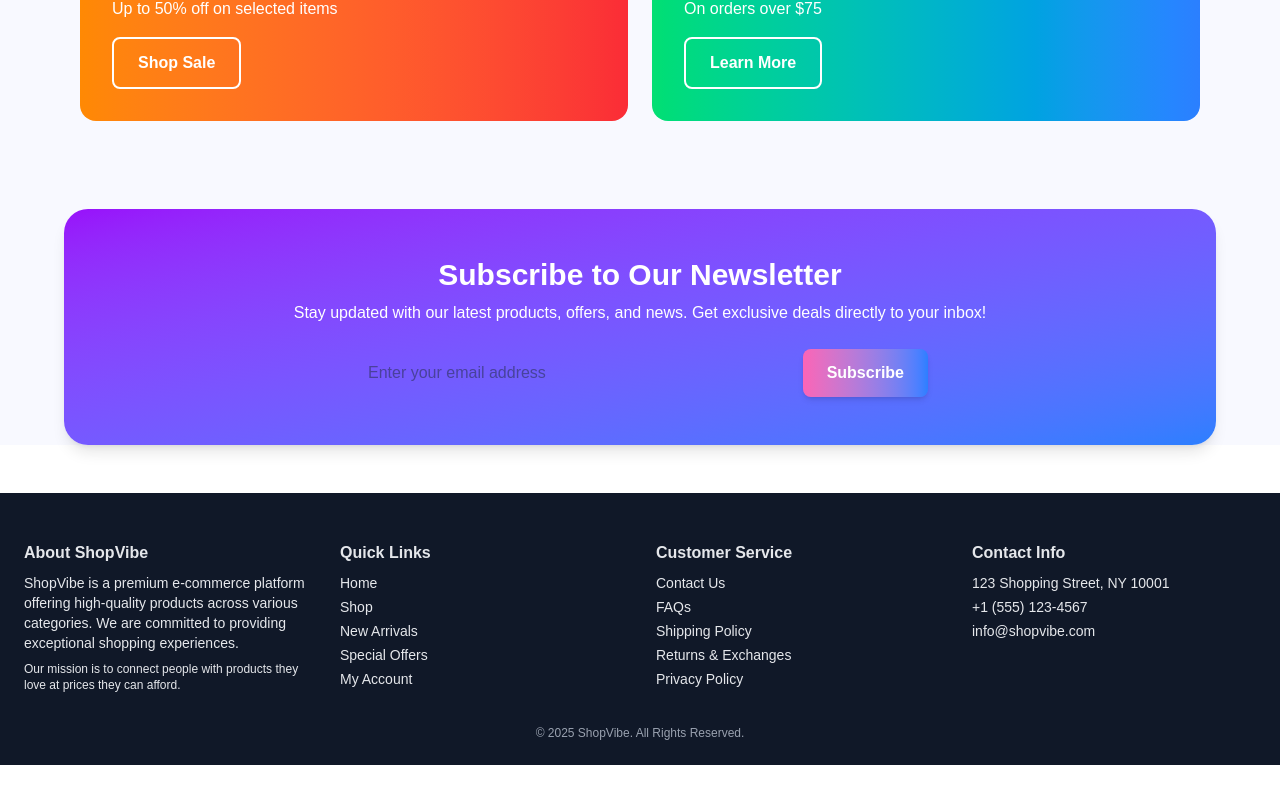
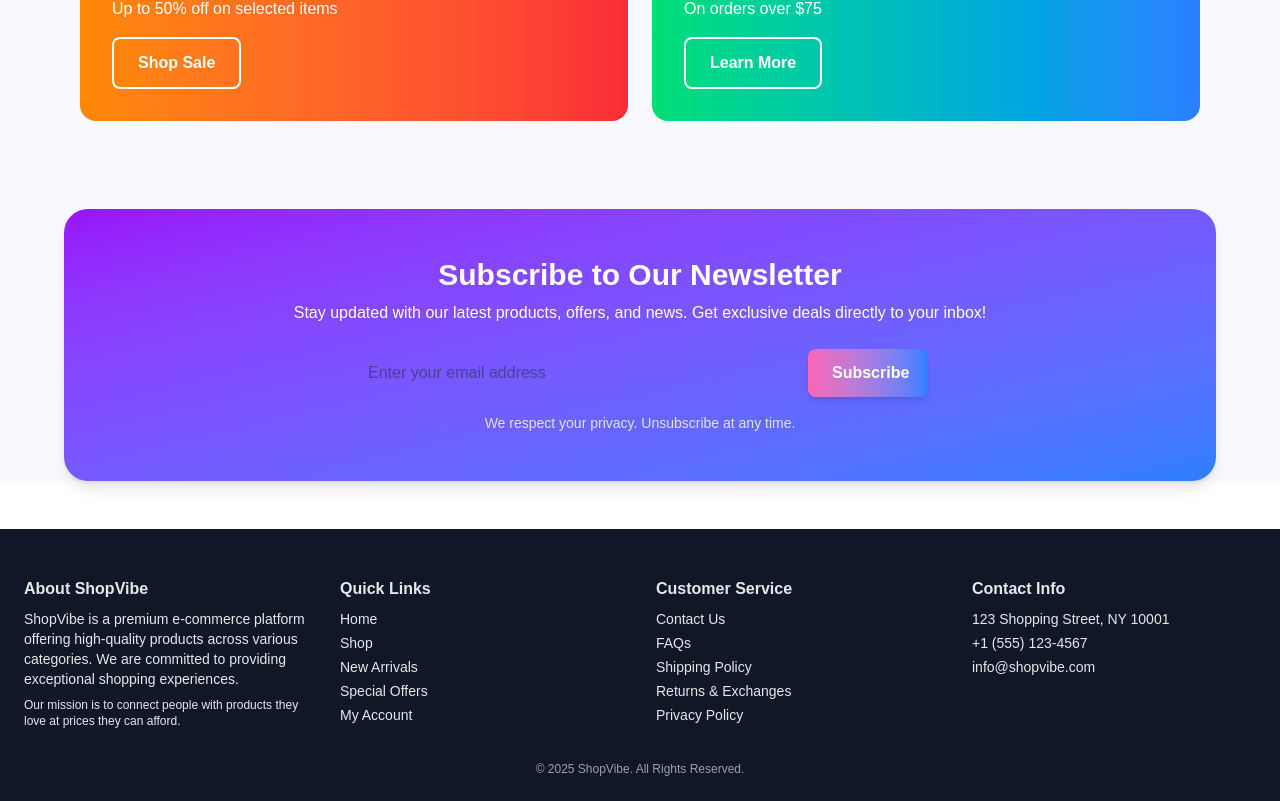
Before and after one commit to Yassen717/ShopVipe, a Next.js app: page / in a window 1280 px wide. Shown: the part 1999-2800 px from the top of the page. Before the commit the page ends 2764 px from the top, so only its background shows below. Built offline with nearby package versions, Linux system fonts and the light colour scheme; no server answers.

Commit message:
feat: add interactive newsletter subscription with validation and feedback

```diff
--- /dev/null
+++ b/app/components/NewsletterSection.tsx
@@ -0,0 +1,73 @@
+"use client";
+
+import { useState } from 'react';
+import Button from './Button';
+
+export default function NewsletterSection() {
+  const [email, setEmail] = useState('');
+  const [status, setStatus] = useState<'idle' | 'loading' | 'success' | 'error'>('idle');
+  const [message, setMessage] = useState('');
+
+  const handleSubmit = async (e: React.FormEvent) => {
+    e.preventDefault();
+    if (!email) return;
+
+    setStatus('loading');
+
+    // Simulate API call
+    setTimeout(() => {
+      if (email.includes('@')) {
+        setStatus('success');
+        setMessage('Thank you for subscribing! Check your email for confirmation.');
+        setEmail('');
+      } else {
+        setStatus('error');
+        setMessage('Please enter a valid email address.');
+      }
+
+      // Reset status after 5 seconds
+      setTimeout(() => {
+        setStatus('idle');
+        setMessage('');
+      }, 5000);
+    }, 1000);
+  };
+
+  return (
+    <section className="bg-gradient-to-br from-purple-600 to-blue-500 text-white py-12 px-4 rounded-3xl max-w-6xl mx-auto my-12 shadow-lg">
+      <h2 className="text-2xl md:text-3xl font-bold text-center mb-2">Subscribe to Our Newsletter</h2>
+      <p className="text-center mb-6">Stay updated with our latest products, offers, and news. Get exclusive deals directly to your inbox!</p>
+
+      {message && (
+        <div className={`text-center mb-4 p-3 rounded-lg ${
+          status === 'success' ? 'bg-green-500/20 border border-green-300' : 'bg-red-500/20 border border-red-300'
+        }`}>
+          {message}
+        </div>
+      )}
+
+      <form onSubmit={handleSubmit} className="flex flex-col sm:flex-row gap-4 justify-center max-w-xl mx-auto">
+        <input
+          type="email"
+          value={email}
+          onChange={(e) => setEmail(e.target.value)}
+          placeholder="Enter your email address"
+          className="rounded-full px-4 py-2 text-gray-800 w-full focus:outline-none focus:ring-2 focus:ring-white"
+          disabled={status === 'loading'}
+          required
+        />
+        <Button
+          type="submit"
+          className="rounded-full min-w-[120px]"
+          disabled={status === 'loading'}
+        >
+          {status === 'loading' ? 'Subscribing...' : 'Subscribe'}
+        </Button>
+      </form>
+
+      <p className="text-center text-sm opacity-80 mt-4">
+        We respect your privacy. Unsubscribe at any time.
+      </p>
+    </section>
+  );
+}
--- a/app/loading.tsx
+++ b/app/loading.tsx
@@ -2,9 +2,19 @@ export default function Loading() {
   return (
     <div className="bg-[#f8f9ff] min-h-screen flex items-center justify-center">
       <div className="text-center">
-        <div className="animate-spin rounded-full h-16 w-16 border-b-2 border-purple-500 mx-auto mb-4"></div>
-        <h2 className="text-xl font-semibold text-gray-800 mb-2">Loading...</h2>
-        <p className="text-gray-600">Please wait while we load your content</p>
+        <div className="relative">
+          <div className="animate-spin rounded-full h-16 w-16 border-4 border-purple-200 border-t-purple-500 mx-auto mb-4"></div>
+          <div className="absolute inset-0 flex items-center justify-center">
+            <span className="text-2xl">🛍️</span>
+          </div>
+        </div>
+        <h2 className="text-xl font-semibold text-gray-800 mb-2">Loading ShopVibe...</h2>
+        <p className="text-gray-600">Preparing your shopping experience</p>
+        <div className="mt-4 flex justify-center space-x-1">
+          <div className="w-2 h-2 bg-purple-500 rounded-full animate-bounce"></div>
+          <div className="w-2 h-2 bg-purple-500 rounded-full animate-bounce" style={{animationDelay: '0.1s'}}></div>
+          <div className="w-2 h-2 bg-purple-500 rounded-full animate-bounce" style={{animationDelay: '0.2s'}}></div>
+        </div>
       </div>
     </div>
   );
--- a/app/page.tsx
+++ b/app/page.tsx
@@ -3,6 +3,7 @@ import { products } from './data/products';
 import ProductCard from './components/ProductCard';
 import SectionHeader from './components/SectionHeader';
 import Button from './components/Button';
+import NewsletterSection from './components/NewsletterSection';
 import { useCart } from './context/CartContext';
 
 export default function Home() {
@@ -82,14 +83,7 @@ export default function Home() {
       </section>
 
       {/* Newsletter */}
-      <section className="bg-gradient-to-br from-purple-600 to-blue-500 text-white py-12 px-4 rounded-3xl max-w-6xl mx-auto my-12 shadow-lg">
-        <h2 className="text-2xl md:text-3xl font-bold text-center mb-2">Subscribe to Our Newsletter</h2>
-        <p className="text-center mb-6">Stay updated with our latest products, offers, and news. Get exclusive deals directly to your inbox!</p>
-        <form className="flex flex-col sm:flex-row gap-4 justify-center max-w-xl mx-auto">
-          <input type="email" placeholder="Enter your email address" className="rounded-full px-4 py-2 text-gray-800 w-full" />
-          <Button type="submit" className="rounded-full">Subscribe</Button>
-        </form>
-      </section>
+      <NewsletterSection />
     </div>
   );
 }
```
